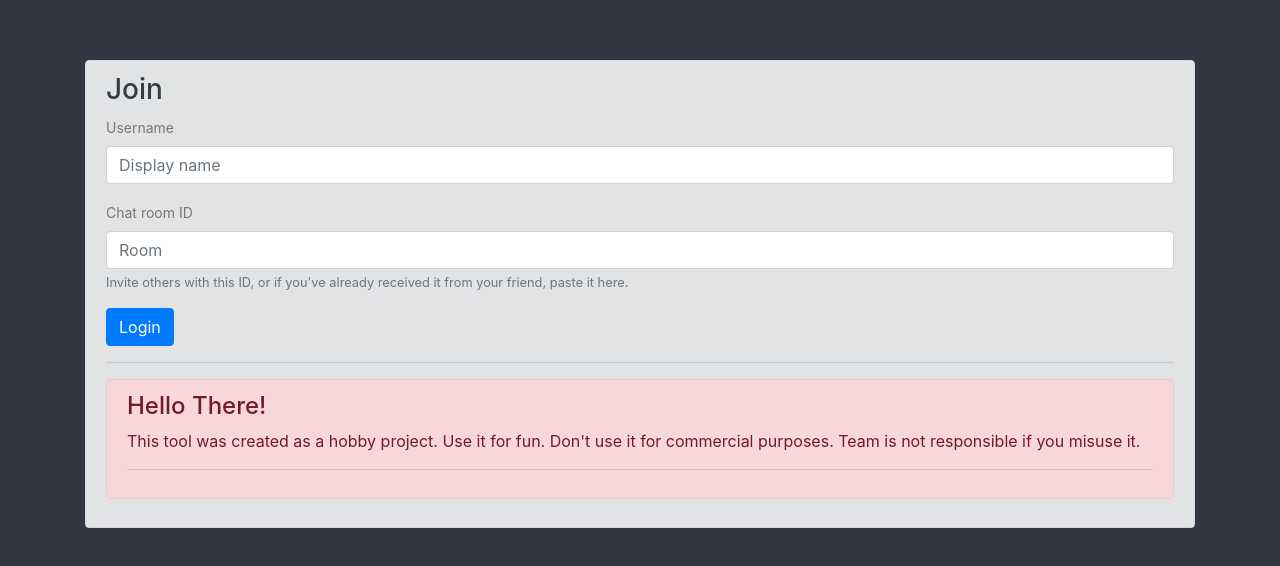
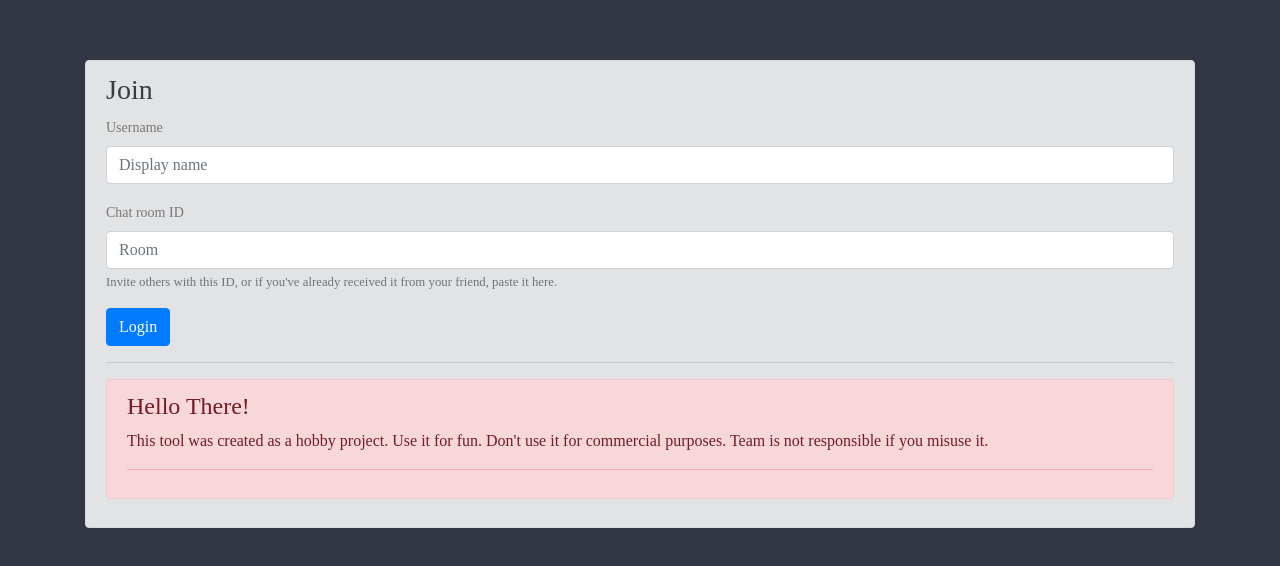
Before and after one commit to MVishukumar/Chat-App, a website: page public/index.html in a window 1280 px wide. Shown: the part 134-700 px from the top of the page. Drawn offline with nearby package versions, Linux system fonts and the light colour scheme.

Commit message:
Fixed few more issues

```diff
--- a/public/index.html
+++ b/public/index.html
@@ -14,6 +14,11 @@
 			crossorigin="anonymous"
 		/>
 
+		<link
+			href="https://fonts.googleapis.com/css2?family=Cormorant+Garamond:wght@600&family=Noto+Serif+JP:wght@600&display=swap"
+			rel="stylesheet"
+		/>
+
 		<style type="text/css">
 			body {
 				background: #333744;
@@ -22,6 +27,10 @@
 				display: flex;
 				justify-content: center;
 				align-items: center;
+
+				font-family: 'Cormorant Garamond', serif;
+
+				font-family: 'Noto Serif JP', serif;
 			}
 		</style>
 	</head>
```
